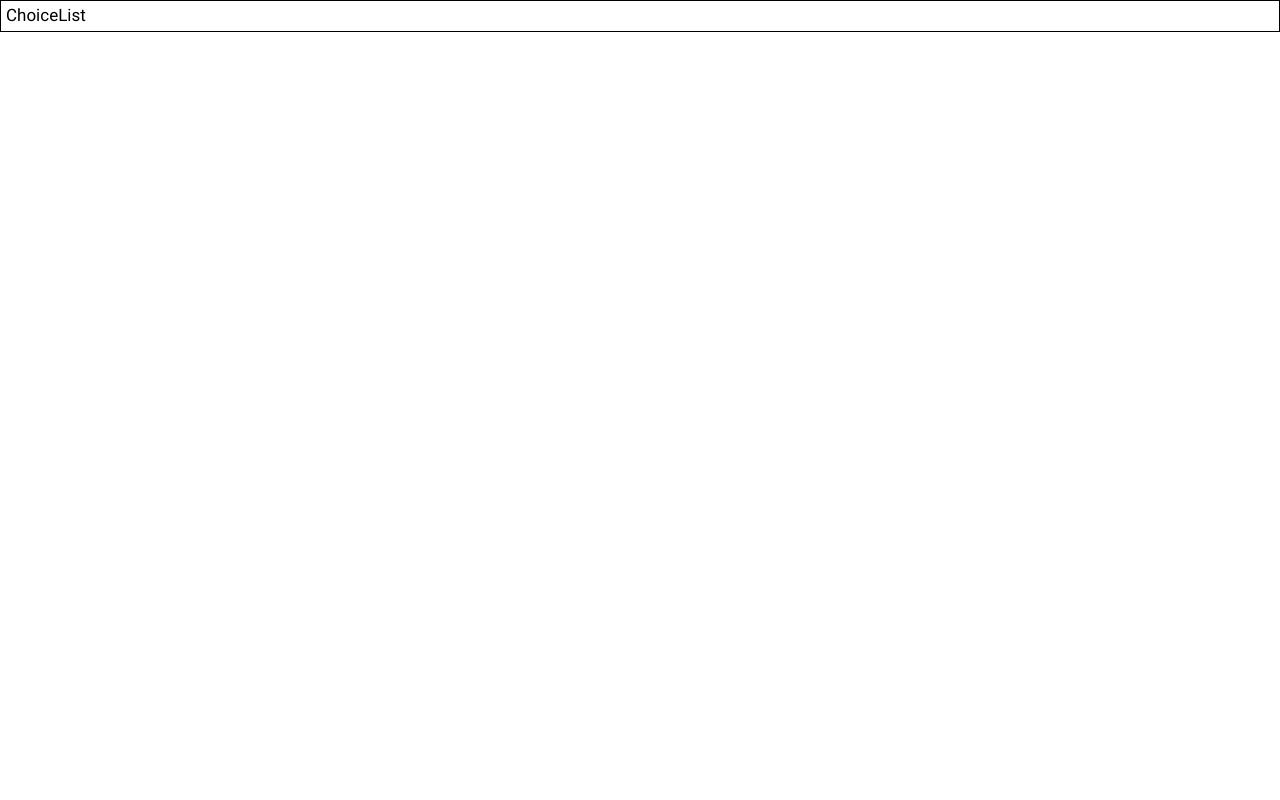
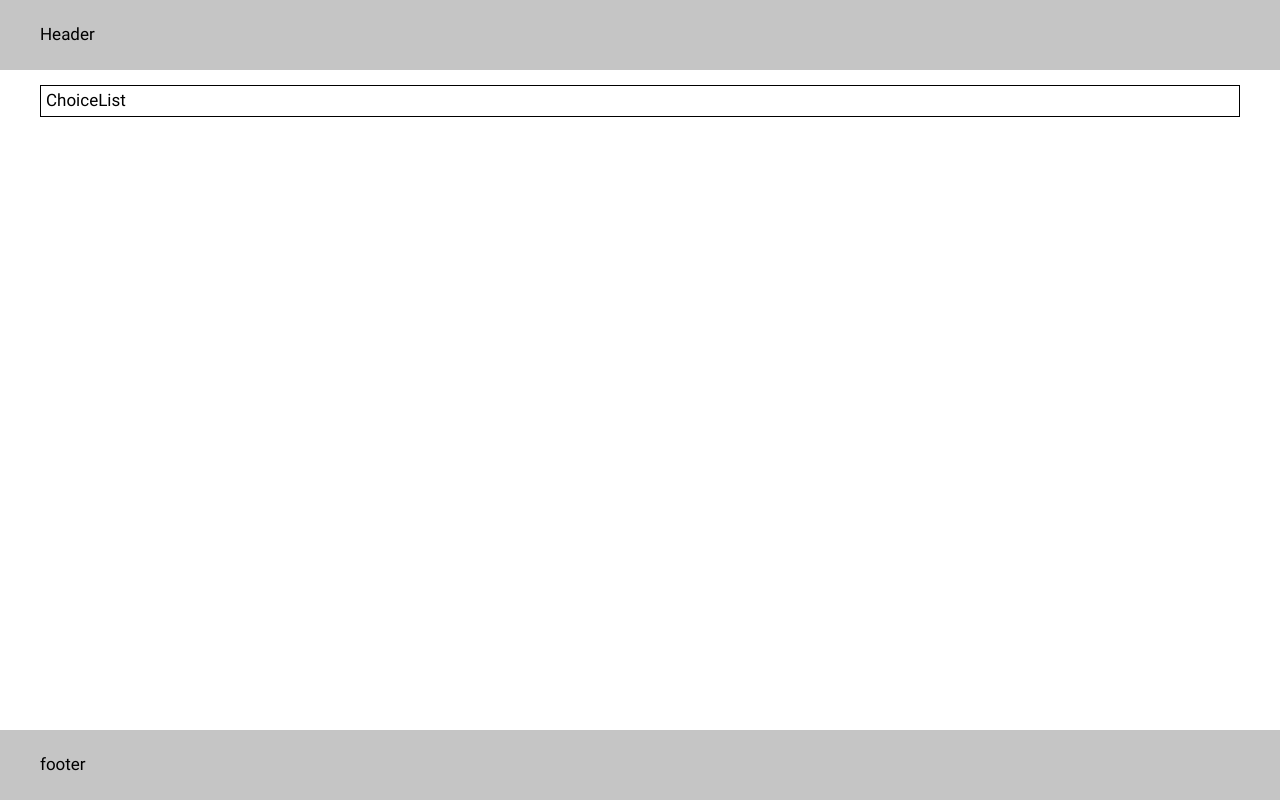
Before and after one commit to prspro/choice-helper, a React (Create React App) app: page / in a window 1280 px wide. Built offline with nearby package versions, Linux system fonts and the light colour scheme.

Commit message:
primary styles added

```diff
--- a/src/App.tsx
+++ b/src/App.tsx
@@ -1,10 +1,21 @@
 import ChoiceList from "./components/ChoiceList";
+import Container from "./components/Container";
 
 function App() {
   return (
-    <div>
-      <ChoiceList />
-    </div>
+    <>
+      <header>
+        <Container>Header</Container>
+      </header>
+      <main>
+        <Container>
+          <ChoiceList />
+        </Container>
+      </main>
+      <footer>
+        <Container>footer</Container>
+      </footer>
+    </>
   );
 }
 
--- a/src/index.sass
+++ b/src/index.sass
@@ -3,3 +3,25 @@
 html
     font-family: 'Roboto', -apple-system, BlinkMacSystemFont, avenir next, avenir, segoe ui, helvetica neue, helvetica, Cantarell, Ubuntu, roboto, noto, arial, sans-serif
     font-size: 17px
+
+#root
+    min-height: 100vh
+    display: flex
+    flex-direction: column
+    main
+        flex: 1
+
+header, footer
+    background-color: #c5c5c5
+    min-height: 70px
+    box-sizing: border-box
+    padding: 15px
+    display: flex
+    align-items: center
+
+header
+    position: sticky
+    top: 0
+
+main
+    padding: 15px
```
